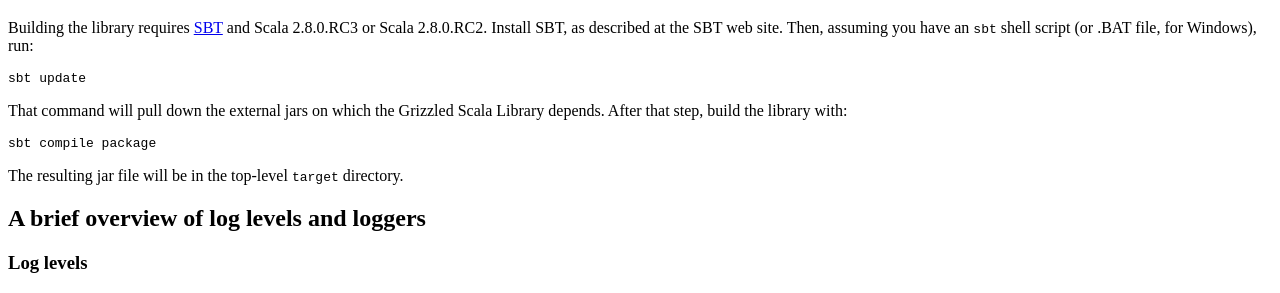
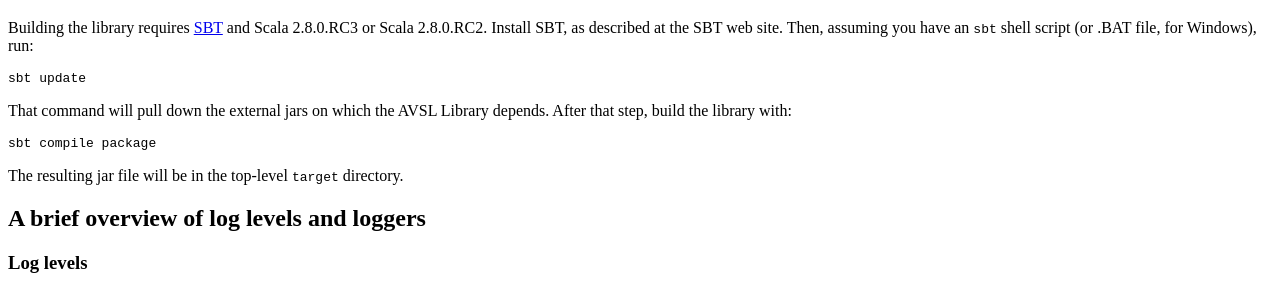
Before and after one commit to bmc/avsl, a Jekyll site: the page built from index.md, in a window 1280 px wide and 900 px high, scrolled down 1364 px. Shown: the part 158-451 px from the top of the window. Built offline with Jekyll 4.4.1, drawn with Linux system fonts in a browser that asks for light colours.

Commit message:
Fixed incorrect cut-and-pasted paragraph

```diff
--- a/index.md
+++ b/index.md
@@ -115,7 +115,7 @@ Install SBT, as described at the SBT web site. Then, assuming you have an
 
     sbt update
 
-That command will pull down the external jars on which the Grizzled Scala
+That command will pull down the external jars on which the AVSL
 Library depends. After that step, build the library with:
 
     sbt compile package
```
